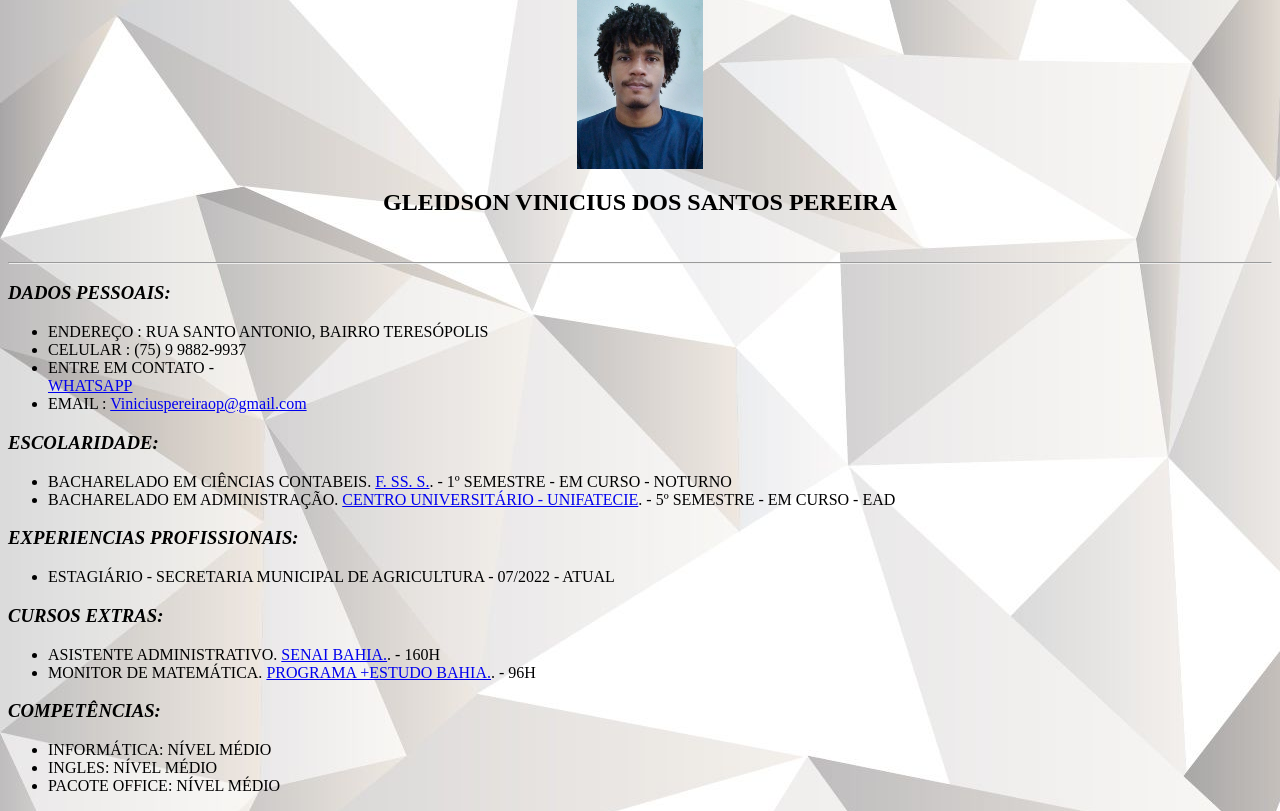
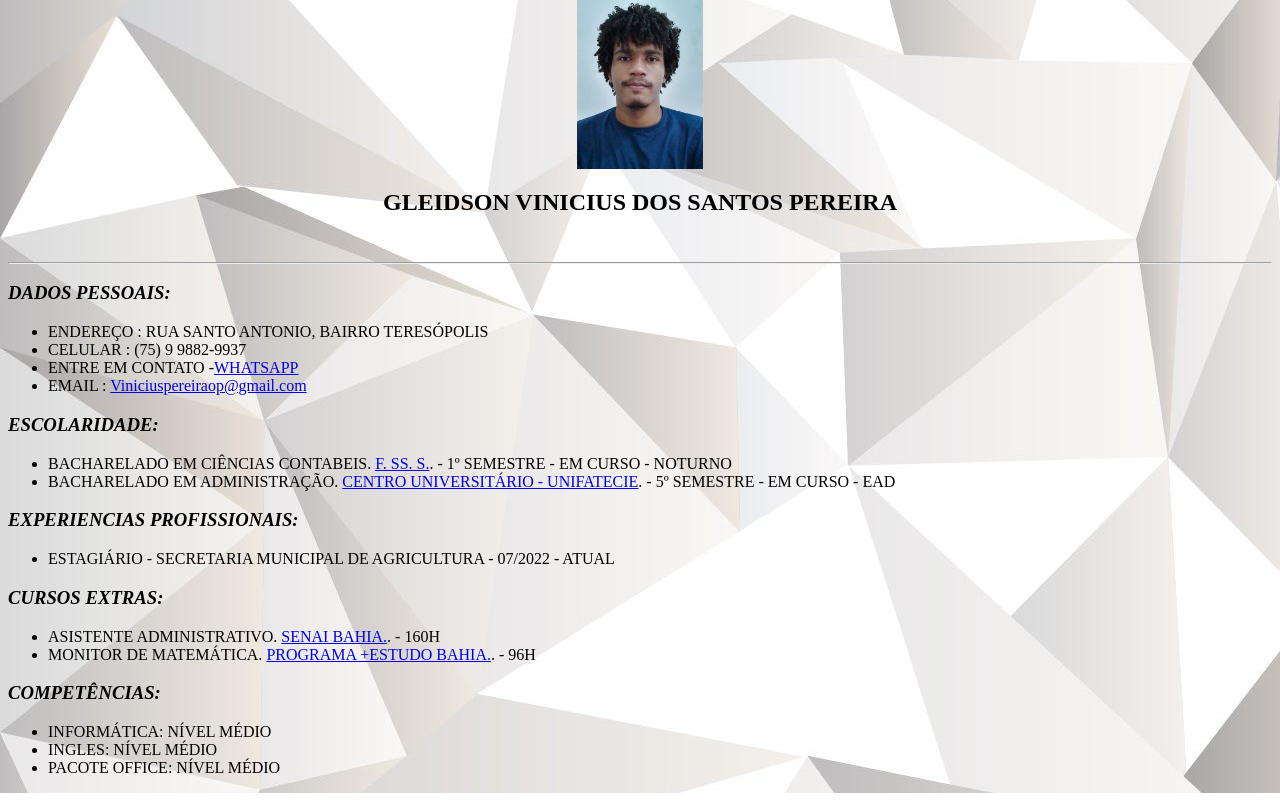
Before and after one commit to Viniciusop10/CurriculoGleidson, a plain HTML site: page index.html in a window 1280 px wide. Shown: the part 66-877 px from the top of the page. Drawn offline with Linux system fonts and the light colour scheme.

Commit message:
Update index.html

```diff
--- a/index.html
+++ b/index.html
@@ -13,7 +13,7 @@
 <UL>
 <LI>ENDEREÇO : RUA SANTO ANTONIO, BAIRRO TERESÓPOLIS
 <LI>CELULAR : (75) 9 9882-9937
-<LI>ENTRE EM CONTATO - </LI><a href=https://wa.me/5575999931847>WHATSAPP</a>
+<LI>ENTRE EM CONTATO -<a href=https://wa.me/5575999931847>WHATSAPP</a>
 <LI>EMAIL : <a href=mailto:Viniciuspereiraop@gmail.com>Viniciuspereiraop@gmail.com</a>
 </UL>
 <H3><I>ESCOLARIDADE:</I></H3>
```
